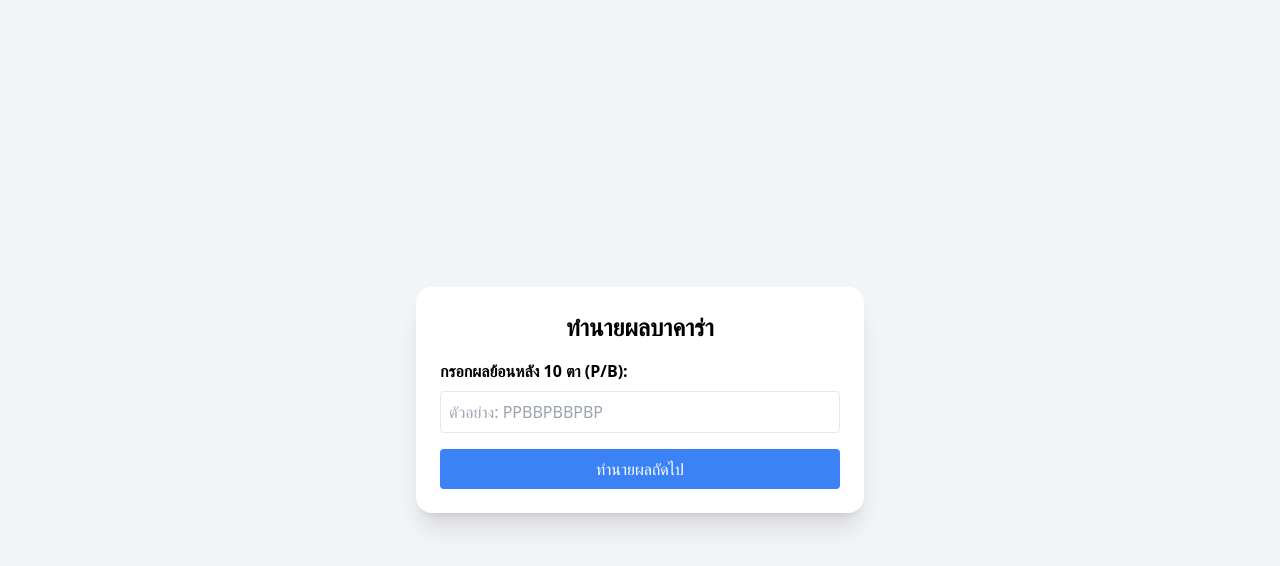
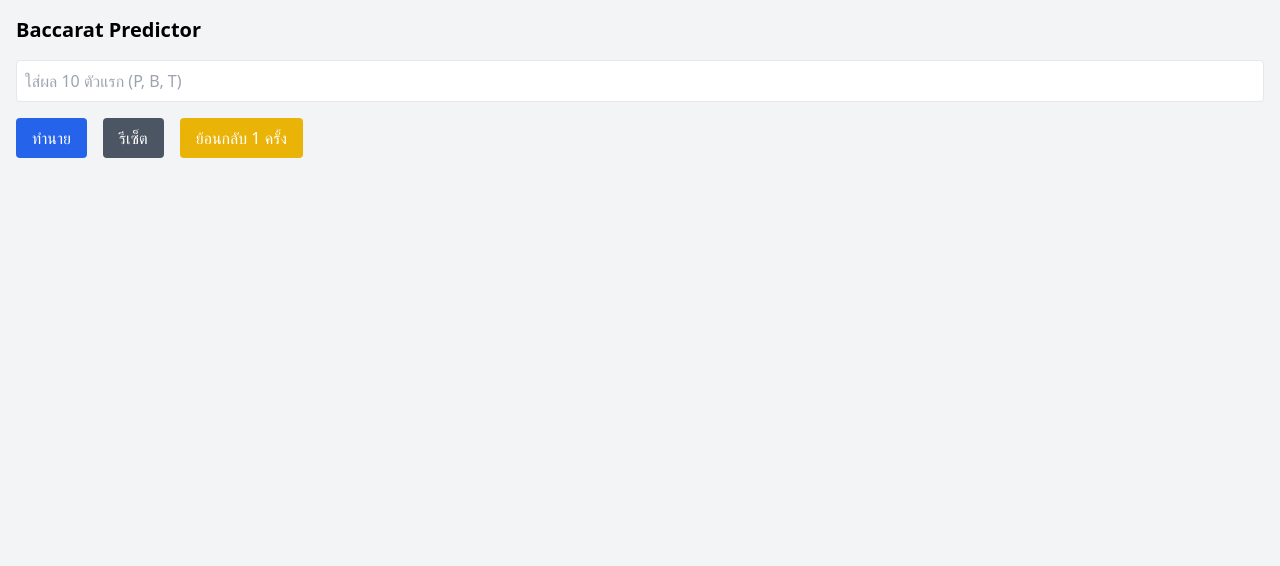
Before and after one commit to I3LOODZ/baccarat-predicto, a Next.js app: page / in a window 1280 px wide. Shown: the top 566 px of the page. Built offline with nearby package versions, Linux system fonts and the light colour scheme.

Commit message:
Update page.tsx

```diff
--- a/app/page.tsx
+++ b/app/page.tsx
@@ -1,48 +1,120 @@
-'use client'
+'use client';
 
-import React, { useState } from 'react'
+import { useState } from 'react';
+
+const COLORS: Record<string, string> = {
+  P: 'bg-blue-600',
+  B: 'bg-red-600',
+  T: 'bg-green-600',
+};
 
 export default function Home() {
-  const [history, setHistory] = useState('')
-  const [prediction, setPrediction] = useState<string | null>(null)
+  const [input, setInput] = useState<string>('');
+  const [prediction, setPrediction] = useState<string[]>([]);
+  const [checkList, setCheckList] = useState<string[]>([]);
+  const [history, setHistory] = useState<{ input: string; prediction: string[]; checkList: string[] }[]>([]);
+
+  const handleInputChange = (e: React.ChangeEvent<HTMLInputElement>) => {
+    const value = e.target.value.toUpperCase().replace(/[^PBT]/g, '').slice(0, 10);
+    setInput(value);
+  };
 
   const handlePredict = () => {
-    const pCount = history.split('').filter((c) => c.toUpperCase() === 'P').length
-    const bCount = history.split('').filter((c) => c.toUpperCase() === 'B').length
+    if (input.length !== 10) return;
+    const result: string[] = [];
+    const choices = ['P', 'B', 'T'];
+    for (let i = 0; i < 15; i++) {
+      const rand = choices[Math.floor(Math.random() * choices.length)];
+      result.push(rand);
+    }
+    setHistory([...history, { input, prediction, checkList }]);
+    setPrediction(result);
+    setCheckList(new Array(15).fill(''));
+  };
 
-    // โมเดลจำลองความน่าจะเป็นเบื้องต้น
-    const predicted = pCount > bCount ? 'B' : 'P'
-    setPrediction(predicted)
+  const handleCheck = (index: number, mark: string) => {
+    const updated = [...checkList];
+    updated[index] = updated[index] === mark ? '' : mark;
+    setCheckList(updated);
+  };
+
+  const handleReset = () => {
+    setInput('');
+    setPrediction([]);
+    setCheckList([]);
+    setHistory([]);
+  };
+
+  const handleUndo = () => {
+    const last = history.pop();
+    if (last) {
+      setInput(last.input);
+      setPrediction(last.prediction);
+      setCheckList(last.checkList);
+      setHistory([...history]);
     }
+  };
 
   return (
-    <main className="flex flex-col items-center justify-center min-h-screen p-4 bg-gray-100">
-      <div className="bg-white rounded-2xl shadow-xl p-6 w-full max-w-md">
-        <h1 className="text-2xl font-bold mb-4 text-center">ทำนายผลบาคาร่า</h1>
+    <div className="p-4 space-y-4">
+      <h1 className="text-xl font-bold">Baccarat Predictor</h1>
 
-        <label className="block mb-2 font-semibold">กรอกผลย้อนหลัง 10 ตา (P/B):</label>
       <input
         type="text"
+        value={input}
+        onChange={handleInputChange}
         maxLength={10}
-          value={history}
-          onChange={(e) => setHistory(e.target.value.toUpperCase())}
-          className="w-full p-2 border rounded mb-4"
-          placeholder="ตัวอย่าง: PPBBPBBPBP"
+        placeholder="ใส่ผล 10 ตัวแรก (P, B, T)"
+        className="p-2 border rounded w-full"
       />
 
+      <div className="flex gap-4">
+        <button onClick={handlePredict} className="bg-blue-600 text-white px-4 py-2 rounded">
+          ทำนาย
+        </button>
+        <button onClick={handleReset} className="bg-gray-600 text-white px-4 py-2 rounded">
+          รีเซ็ต
+        </button>
+        <button onClick={handleUndo} className="bg-yellow-500 text-white px-4 py-2 rounded">
+          ย้อนกลับ 1 ครั้ง
+        </button>
+      </div>
+
+      <div className="flex flex-wrap gap-2">
+        {[...input, ...prediction].map((val, i) => (
+          <div
+            key={i}
+            className={`w-10 h-10 rounded-full flex items-center justify-center text-white font-bold ${
+              COLORS[val] || 'bg-gray-300'
+            }`}
+          >
+            {val}
+          </div>
+        ))}
+      </div>
+
+      {prediction.length === 15 && (
+        <div className="flex flex-wrap gap-2 mt-2">
+          {checkList.map((val, i) => (
+            <div key={i} className="flex flex-col items-center">
+              <div className="flex gap-1">
                 <button
-          onClick={handlePredict}
-          className="bg-blue-500 text-white px-4 py-2 rounded hover:bg-blue-600 w-full"
+                  onClick={() => handleCheck(i, '✓')}
+                  className={`w-6 h-6 rounded-full text-white ${val === '✓' ? 'bg-green-500' : 'bg-gray-300'}`}
                 >
-          ทำนายผลถัดไป
+                  ✓
                 </button>
-
-        {prediction && (
-          <div className="mt-4 text-center text-lg">
-            ผลที่คาดว่าจะออกต่อไปคือ: <span className="font-bold">{prediction}</span>
+                <button
+                  onClick={() => handleCheck(i, '✗')}
+                  className={`w-6 h-6 rounded-full text-white ${val === '✗' ? 'bg-red-500' : 'bg-gray-300'}`}
+                >
+                  ✗
+                </button>
+              </div>
+            </div>
+          ))}
         </div>
       )}
     </div>
-    </main>
-  )
+  );
         }
```
Lines whose indentation alone changed are shown as unchanged.
